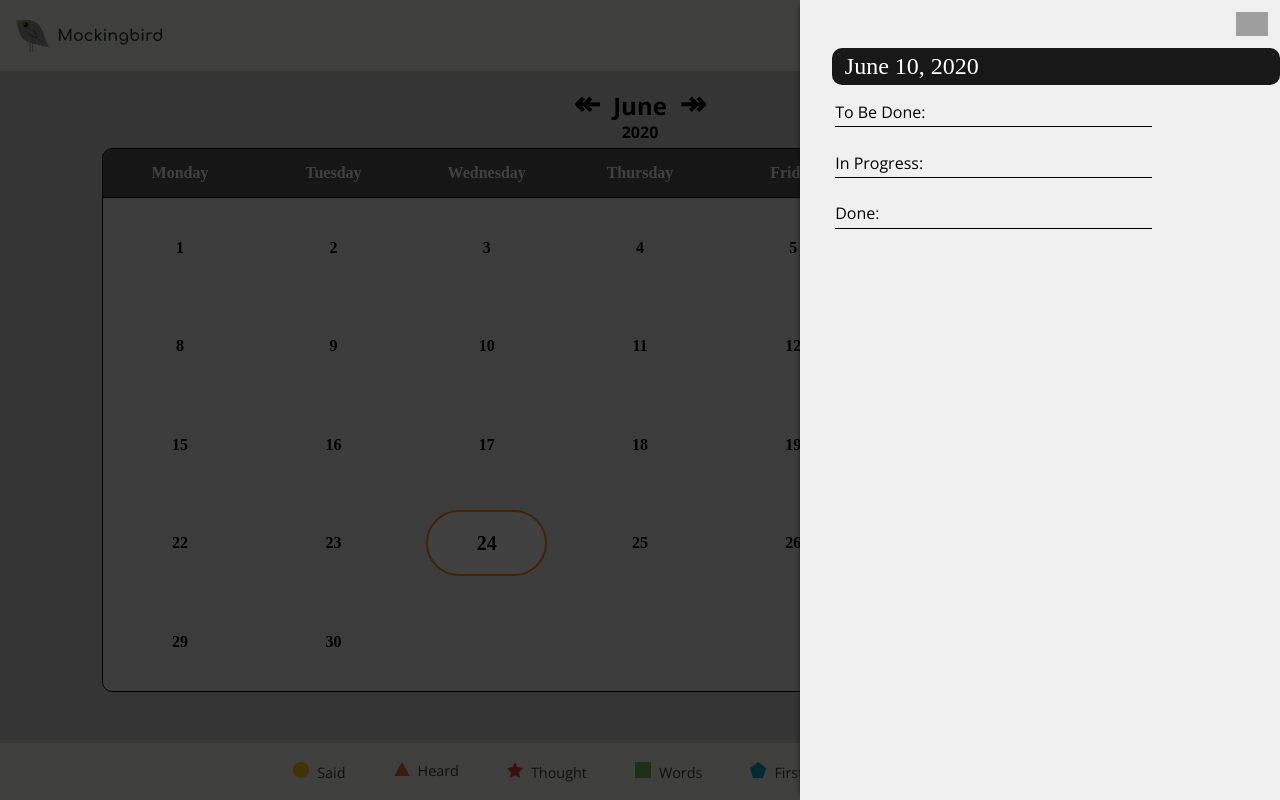
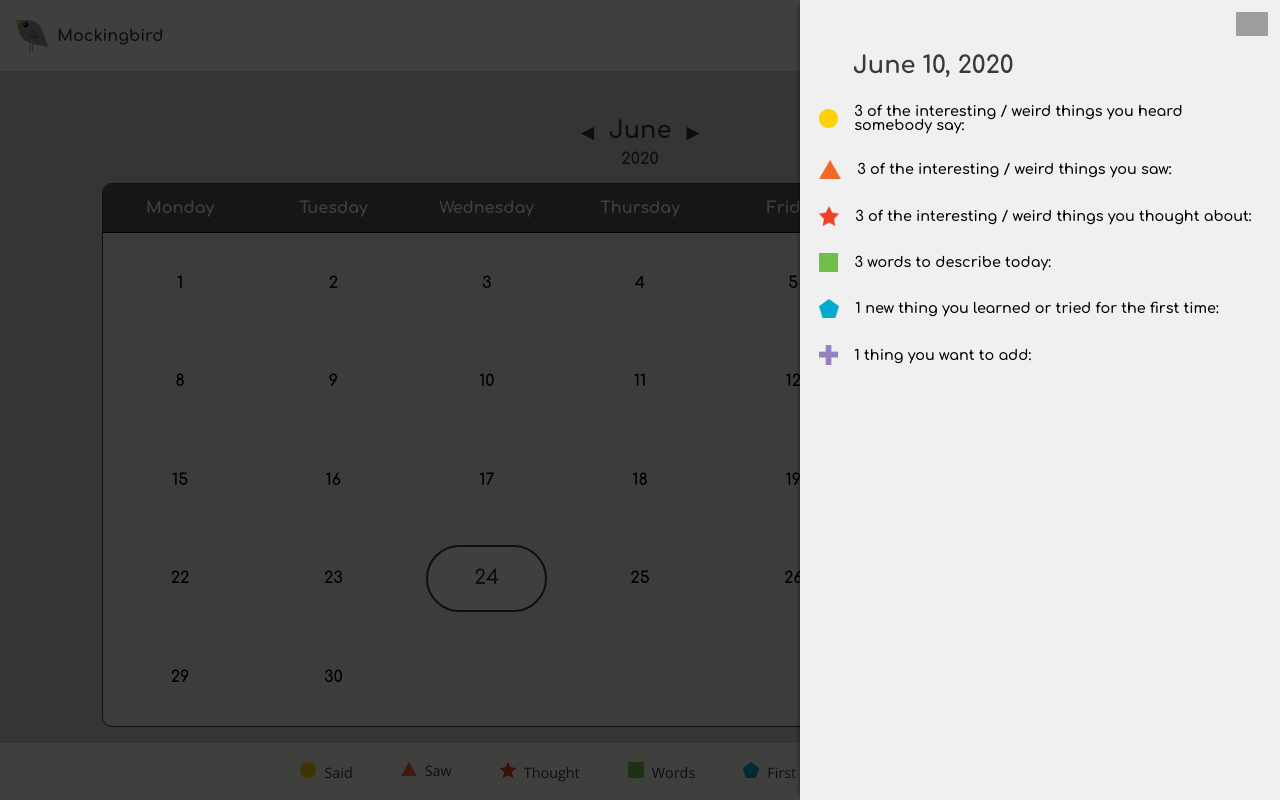
Before and after one commit to cakebatterandsprinkles/mockingbird, a React (Create React App) app in the folder client/: page /calendar in a window 1280 px wide. Both pictures are taken after a click on the element "10". Built offline with nearby package versions, Linux system fonts and the light colour scheme; grey boxes are pictures that could not be loaded.

Commit message:
changed calendar and drawer styling

```diff
--- a/client/src/components/LegendFooter/LegendFooter.jsx
+++ b/client/src/components/LegendFooter/LegendFooter.jsx
@@ -29,7 +29,7 @@ class LegendFooter extends Component {
         </div>
         <div className={classes.legendItem}>
           <img src={Triangle} alt="triangle" className={classes.icon}/>
-          <p className={classes.footerText}>Heard</p>
+          <p className={classes.footerText}>Saw</p>
         </div>
         <div className={classes.legendItem}>
           <img src={Star} alt="star" className={classes.icon}/>
--- a/client/src/containers/Calendar/Calendar.jsx
+++ b/client/src/containers/Calendar/Calendar.jsx
@@ -3,6 +3,12 @@ import LegendFooter from "../../components/LegendFooter/LegendFooter";
 import classes from "./Calendar.module.css";
 import Drawer from "../Drawer/Drawer";
 import CloseButton from "../../assets/closeButton.png";
+import Circle from "../../assets/circle.png";
+import Star from "../../assets/star.png";
+import Triangle from "../../assets/triangle.png";
+import Rectangle from "../../assets/rectangle.png";
+import Pentagon from "../../assets/pentagon.png";
+import Plus from "../../assets/plus.png";
 import {
   getMonthName,
   getDaysInMonth,
@@ -142,11 +148,11 @@ class Calendar extends Component {
           <div className={classes.month}>
             <h2>
               <span onClick={this.getPrevMonth} className={classes.arrow}>
-                ↞
+                ◀
               </span>{" "}
               {this.state.monthName}{" "}
               <span onClick={this.getNextMonth} className={classes.arrow}>
-                ↠
+                ▶
               </span>
             </h2>
           </div>
@@ -175,26 +181,51 @@ class Calendar extends Component {
             />
             <div className={classes.drawerContent}>
               <div className={classes.heading}>{this.state.date}</div>
-              <div className={classes.notDoneContainer}>
+              <div className={classes.sectionContainer}>
                 <div className={classes.wrapper}>
-
+                  <img src={Circle} alt="circle icon" className={classes.icon}/>
                   <div className={classes.headerContainer}>
-                    <p>To Be Done:</p>
-                  </div>
-
-                </div>
-              </div>
-              <div className={classes.inProgressContainer}>
-                <div className={classes.wrapper}>
-                  <div className={classes.headerContainer}>
-                    <p>In Progress:</p>
+                    <p>3 of the interesting / weird things you heard somebody say:</p>
                   </div>
                 </div>
               </div>
-              <div className={classes.doneContainer}>
+              <div className={classes.sectionContainer}>
                 <div className={classes.wrapper}>
+                  <img src={Triangle} alt="triangle icon" className={classes.icon}/>
                   <div className={classes.headerContainer}>
-                    <p>Done:</p>
+                    <p>3 of the interesting / weird things you saw:</p>
+                  </div>
+                </div>
+              </div>
+              <div className={classes.sectionContainer}>
+                <div className={classes.wrapper}>
+                  <img src={Star} alt="star icon" className={classes.icon}/>
+                  <div className={classes.headerContainer}>
+                    <p>3 of the interesting / weird things you thought about:</p>
+                  </div>
+                </div>
+              </div>
+              <div className={classes.sectionContainer}>
+                <div className={classes.wrapper}>
+                  <img src={Rectangle} alt="rectangle icon" className={classes.icon}/>
+                  <div className={classes.headerContainer}>
+                    <p>3 words to describe today:</p>
+                  </div>
+                </div>
+              </div>
+              <div className={classes.sectionContainer}>
+                <div className={classes.wrapper}>
+                  <img src={Pentagon} alt="pentagon icon" className={classes.icon}/>
+                  <div className={classes.headerContainer}>
+                    <p>1 new thing you learned or tried for the first time:</p>
+                  </div>
+                </div>
+              </div>
+              <div className={classes.sectionContainer}>
+                <div className={classes.wrapper}>
+                  <img src={Plus} alt="plus icon" className={classes.icon}/>
+                  <div className={classes.headerContainer}>
+                    <p>1 thing you want to add:</p>
                   </div>
                 </div>
               </div>
--- a/client/src/containers/Calendar/Calendar.module.css
+++ b/client/src/containers/Calendar/Calendar.module.css
@@ -1,9 +1,9 @@
 .mainContainer {
-  padding-top: 1rem;
   display: flex;
   flex-direction: column;
   justify-content: center;
   align-items: center;
+  height: 88vh;
 }
 
 .weekday {
@@ -11,12 +11,28 @@
   font-weight: bold;
 }
 
+:global(.dark-bg) .month {
+  color: var(--offwhite);
+}
+
+:global(.dark-bg) .year {
+  color: var(--offwhite);
+}
+
 .month {
   display: flex;
-  align-items: center;
+  align-items: baseline;
   justify-content: space-between;
   font-size: 1.5rem;
-  margin-bottom: 0.3rem;
+  margin-bottom: 0.5rem;
+  color: var(--black);
+  font-family: var(--headingFont);
+}
+
+.year {
+  color: var(--black);
+  font-family: var(--headingFont);
+  margin-bottom: 0.5rem;
 }
 
 .currentMonth {
@@ -52,12 +68,12 @@
   flex-direction: column;
   justify-content: center;
   align-items: center;
-  color: black !important;
+  color: var(--black) !important;
   font-weight: bold;
   font-size: 1.25rem;
   cursor: pointer;
-  background-color: white;
-  border: 2px solid #ff8c00;
+  background-color: var(--offwhite);
+  border: 2px solid var(--black);
   border-radius: 50px;
   margin: 1rem 1rem;
 }
@@ -69,7 +85,7 @@
   grid-template-rows: 0.5fr 1fr 1fr 1fr 1fr;
   grid-auto-rows: 1fr;
   height: 68vh;
-  border: 1px solid black;
+  border: 1px solid var(--black);
   border-radius: 10px;
   margin-top: 0.5rem;
   background-color: rgb(241, 240, 240);
@@ -79,7 +95,7 @@
   display: flex;
   align-items: center;
   justify-content: center;
-  font-family: Inconsolata;
+  font-family: var(--headingFont);
 }
 
 .closebtn {
@@ -95,7 +111,7 @@
 
 .weekday {
   background: rgba(0, 0, 0, 0.623);
-  color: white;
+  color: var(--offwhite);
 }
 
 #monday {
@@ -103,59 +119,48 @@
 }
 
 .saturday {
-  background: linear-gradient(to right, #40e0d0, #ff8c00) !important;
-  color: white;
+  background: linear-gradient(to right, var(--yellow), var(--orange)) !important;
+  color: var(--offwhite);
 }
 
 .sunday {
-  background: linear-gradient(to right, #ff8c00, #ff0080) !important;
-  color: white;
+  background: linear-gradient(to right,var(--orange), var(--purple)) !important;
+  color: var(--offwhite);
   border-top-right-radius: 9px;
 }
 
 .arrow {
-  font-size: 2rem;
+  font-size: 1rem;
   cursor: pointer;
-  padding: 0 0.4rem 0.1rem 0.4rem;
+  padding: .5rem;
 }
 
 .arrow:hover {
-  color: white;
-  background: rgb(31, 31, 31);
-  border-radius: 50%;
-  transition-property: background, color;
+  color: var(--blue);
+  transition-property: color;
   transition-duration: 0.5s;
 }
 
 .heading {
-  font-family: "Montserrat", "sans-serif";
+  font-family: var(--headingFont);
   font-size: 1.5rem;
-  color: white;
-  background: rgb(24, 24, 24);
+  font-weight: 700;
+  color: var(--black);
   padding: 0.4rem 0.8rem;
-  margin-left: 2rem;
+  margin-left: 2.5rem;
   border-radius: 10px;
 }
 
 .subheading {
-  font-family: "Montserrat", "sans-serif";
+  font-family: var(--headingFont);
   font-size: 1rem;
-  color: white;
+  color: var(--offwhite);
   background: rgba(24, 24, 24, 0.425);
   padding: 0.4rem 0.6rem;
   margin-left: 1rem;
 }
 
-.leftArrow {
-  font-size: 3rem;
-  font-weight: bold;
-  color: rgba(24, 24, 24, 0.808);
-  margin-left: 0.8rem;
-}
-
-.notDoneContainer,
-.inProgressContainer,
-.doneContainer {
+.sectionContainer {
   display: flex;
   flex-direction: column;
 }
@@ -167,11 +172,11 @@
 }
 
 .headerContainer {
-  width: 70%;
-  border-bottom: 1px solid black;
+  font-family: var(--headingFont);
+  width: 90%;
+  font-weight: 600;
   margin: 0 1rem;
-  font-size: 1rem;
-  padding-bottom: 0.4rem;
+  font-size: .9rem;
   color: black !important;
 }
 
@@ -204,145 +209,15 @@
   transition: opacity 300ms ease-in;
 }
 
-.checkboxIcon {
-  cursor: pointer;
-  width: 1rem;
-  height: 1rem;
-  margin-right: 0.5rem;
-  margin-bottom: 0.5rem;
-  background: rgba(255, 255, 255, 0.452);
-}
-
-.todo {
-  display: flex;
-  justify-content: space-between;
-  border-bottom: 1px solid rgba(0, 0, 0, 0.377);
-  margin: 0.25rem 6rem 0 3rem;
-  padding: 0.5rem 0 0.25rem 0.5rem;
-  color: black !important;
-}
-
-.todoWrapper {
-  display: flex;
-  flex-direction: column;
-  cursor: pointer;
-  overflow-wrap: normal;
-}
-
 .mainWrapper {
   display: flex;
-}
-
-.deleteButton {
-  height: 1.2rem;
-  width: auto;
-  margin: 0 0.4rem;
-  cursor: pointer;
-}
-
-/* Modal */
-.modalMainContainer {
-  display: flex;
-  color: black !important;
-}
-
-.closingButton {
-  height: 1.5rem;
-  width: auto;
-}
-
-.closingButton:hover {
-  cursor: pointer;
-  outline: none !important;
-  border-radius: 50px;
-  box-shadow: 0 0 3px #5e5e5e;
-}
-
-.deleteButton {
-  height: 1.2rem;
-  width: auto;
-  margin: 0 0.4rem;
-  cursor: pointer;
-}
-
-.addToDoForm {
-  width: 100%;
-}
-
-.modal {
-  background-color: white;
-  width: 30rem;
-  z-index: 10000;
-  padding: 2rem;
-  border-radius: 2rem;
-  border: 1px solid black;
-}
-
-.overlay {
-  z-index: 9999;
-  display: flex;
-  align-items: center;
-  justify-content: center;
-  position: fixed;
-  top: 0;
-  bottom: 0;
-  left: 0;
-  right: 0;
-  background-color: rgba(12, 12, 12, 0.315);
-}
-
-.btn {
-  padding: 0.5rem 1rem;
-  margin-left: auto;
-  margin-top: 1.5rem;
-  border-radius: 10px;
-  font-family: "inconsolata", monospace;
-  font-size: 1.1rem;
-  color: white;
-  background-color: black;
-  cursor: pointer;
-  font-size: 1.1rem;
-}
-
-.btnWrapper {
-  display: flex;
-  justify-content: flex-end;
-}
-
-.btn:focus,
-.modal:focus {
-  outline: none !important;
-  border-color: #8d09f7;
-  box-shadow: 0 0 5px #8d09f7;
-}
-
-.formGroupContainer input {
-  padding: 0.5rem;
-  font-size: 0.9rem;
-  width: 100%;
-  border: 1px solid black;
-  border-radius: 10px;
-}
-
-.formGroupContainer label {
-  display: flex;
-  align-items: center;
-  font-size: 1rem;
-  width: 100%;
-  margin: 3rem 0 0.5rem 0;
-}
-
-@media (max-width: 900px) {
-  .mainContainer {
-    margin-top: 1.5rem;
-  }
 }
 
 @media (max-width: 600px) {
   .mainContainer {
     margin-bottom: 5rem;
-    margin-top: 0.5rem;
   }
+
   .weekday {
     border-bottom: 1px solid black;
     font-weight: bold;
@@ -385,27 +260,6 @@
     border-top-left-radius: 0;
   }
 
-  .todo {
-    margin: 0.25rem 3rem 0 3rem;
-    padding: 0.25rem 0 0.25rem 0.25rem;
-  }
-
-  .todoWrapper > p {
-    font-size: 0.9rem;
-  }
-
-  .checkboxIcon {
-    width: 0.9rem;
-    height: 0.9rem;
-  }
-
-  .deleteButton {
-    height: 1rem;
-    width: auto;
-    margin: 0 0.4rem;
-    cursor: pointer;
-  }
-
   .icon {
     height: 1rem;
     margin-bottom: 0.3rem;
```
